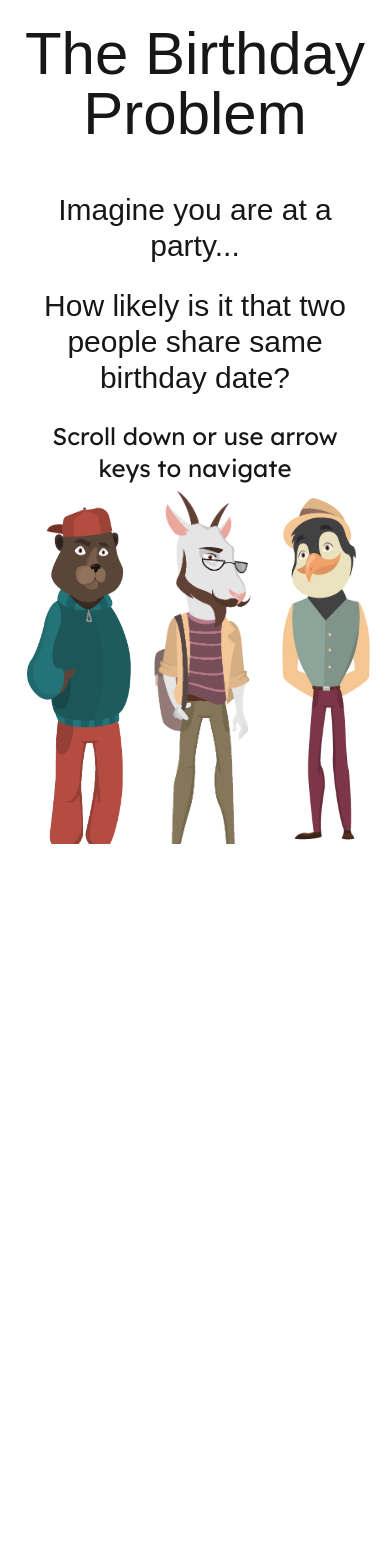
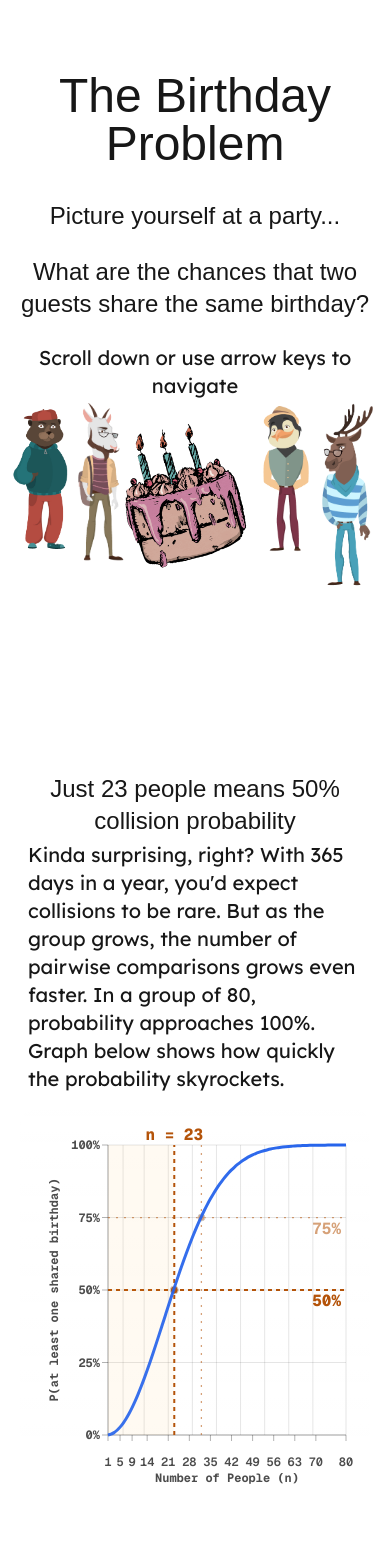
Before and after one commit to twohiccups/birthday-problem, a Next.js app: page / in a window 390 px wide. Shown: the top 1568 px of the page. Before the commit the page ends 844 px from the top, so only its background shows below. Built offline with nearby package versions, Linux system fonts and the light colour scheme; a web font is replaced by a local one.

Commit message:
feat: dark mode and layout changes

```diff
--- a/src/app/components/CalendarControls.tsx
+++ b/src/app/components/CalendarControls.tsx
@@ -13,7 +13,7 @@ export default function CalendarControls({
     onMultiRoll: (times: number) => void;
 }) {
     return (
-        <div className="flex flex-wrap items-end gap-4 border-6 rounded-xl  border-neutral-200 p-4">
+        <div className="flex flex-wrap items-end gap-4 border-6 rounded-xlborder-neutral-200 p-4 font-lexend-deca">
             <div>
                 <label htmlFor="n" className="block text-sm font-medium">
                     Number of people
@@ -36,7 +36,7 @@ export default function CalendarControls({
             <div className="flex items-center gap-2">
                 <button
                     type="button"
-                    className="rounded-lg border border-neutral-300 px-4 py-2 shadow-sm hover:bg-neutral-50 active:scale-[.99]"
+                    className="font-sans rounded-lg border border-neutral-300 px-4 py-2 shadow-sm hover:bg-neutral-50 active:scale-[.99]"
                     aria-label="Generate a new random set of birthdays"
                     onClick={onRoll}
                 >
--- a/src/app/components/CollisionProbabilityGraph.tsx
+++ b/src/app/components/CollisionProbabilityGraph.tsx
@@ -1,20 +1,14 @@
 // app/components/CollisionGraph.tsx
 "use client";
-import React, {
-    useMemo,
-    useState,
-    forwardRef,
-    useImperativeHandle,
-} from "react";
+import React, { useMemo, useState, forwardRef, useImperativeHandle } from "react";
 import {
-
     ResponsiveContainer, LineChart, Line, CartesianGrid, XAxis, YAxis, Tooltip,
     ReferenceLine, ReferenceDot, ReferenceArea, Label,
 } from "recharts";
 import clsx from "clsx";
 import { collisionProbability } from "../lib/calendar/util";
 
-const N_MAX = 85;
+const N_MAX = 80;
 const N_AT_50 = 23;
 const N_AT_75 = 32;
 
@@ -23,21 +17,21 @@ const baseData = Array.from({ length: N_MAX }, (_, i) => {
     return { n, p: collisionProbability(n) };
 });
 
+// 🎨 Colors come from CSS vars so they adapt to light/dark automatically.
 const colors = {
-    line: "#60a5fa",
-    grid: "rgba(255,255,255,0.08)",
-    axis: "rgba(255,255,255,0.7)",
-    axisLight: "rgba(255,255,255,0.4)",
-    refBold: "#f59e0b",
-    refSubtle: "rgba(245, 158, 11, 0.45)",
-    fill50: "rgba(245, 158, 11, 0.075)",
-    tooltipBg: "rgba(17,17,17,0.95)",
-    tooltipBorder: "rgba(255,255,255,0.08)",
+    line: "var(--chart-line)",
+    grid: "var(--chart-grid)",
+    axis: "var(--chart-axis)",
+    axisLight: "var(--chart-axisLight)",
+    refBold: "var(--chart-refBold)",
+    refSubtle: "var(--chart-refSubtle)",
+    fill50: "var(--chart-fill50)",
+    tooltipBg: "var(--chart-tooltipBg)",
+    tooltipBorder: "var(--chart-tooltipBorder)",
+    tooltipLabel: "var(--chart-tooltipLabel)",
 };
 
-export type CollisionGraphHandle = {
-    play: () => void;
-};
+export type CollisionGraphHandle = { play: () => void };
 
 export const CollisionProbabilityGraph = forwardRef<CollisionGraphHandle, { className?: string }>(
     function CollisionGraph({ className }, ref) {
@@ -47,7 +41,7 @@ export const CollisionProbabilityGraph = forwardRef<CollisionGraphHandle, { clas
 
         useImperativeHandle(ref, () => ({
             play: () => {
-                setRunId(Date.now());   // force remount of line
+                setRunId(Date.now());
                 setIsAnimating(true);
             },
         }), []);
@@ -55,13 +49,13 @@ export const CollisionProbabilityGraph = forwardRef<CollisionGraphHandle, { clas
         return (
             <div
                 className={clsx(
-                    "tabular-nums font-geist-mono w-full h-full min-h-[280px] rounded-2xl p-3",
+                    "tabular-nums font-geist-mono w-ful min-h-[280px] rounded-2xl p-3",
                     "bg-gradient-to-b from-white/5 to-white/0",
+                    "dark:from-white/5 dark:to-white/0",
                     className
-                )}
-            >
-                <ResponsiveContainer width="100%" height="100%">
-                    <LineChart data={data} margin={{ top: 24, right: 28, bottom: 56, left: 64 }}>
+                )}>
+                <ResponsiveContainer width="100%" height={400}>
+                    <LineChart data={data} margin={{ top: 24, right: 12, bottom: 56, left: 12 }}>
                         <CartesianGrid stroke={colors.grid} vertical horizontal />
                         <XAxis
                             dataKey="n"
@@ -91,8 +85,8 @@ export const CollisionProbabilityGraph = forwardRef<CollisionGraphHandle, { clas
                                 value="P(at least one shared birthday)"
                                 angle={-90}
                                 position="insideLeft"
-                                offset={12}
-                                style={{ fill: colors.axis, fontSize: 12, fontWeight: 700 }}
+                                offset={10}
+                                style={{ fill: colors.axis, fontSize: 12, fontWeight: 700, textAnchor: "middle" }}
                             />
                         </YAxis>
                         <Tooltip
@@ -104,10 +98,10 @@ export const CollisionProbabilityGraph = forwardRef<CollisionGraphHandle, { clas
                                 padding: "8px 10px",
                                 minWidth: 120,
                             }}
-                            labelStyle={{ color: colors.axis, fontWeight: 700 }}
+                            labelStyle={{ color: "var(--chart-tooltipLabel)", fontWeight: 700 }}
                             formatter={(val: number) => [`~${(val * 100).toFixed(2)}%`, "P(collision)"]}
                             labelFormatter={(label: number) => `n = ${label}`}
-                            wrapperStyle={{ fontVariantNumeric: "tabular-nums" as any }}
+                            wrapperStyle={{ fontVariantNumeric: "tabular-nums" as never }}
                         />
                         <ReferenceLine y={0.5} stroke={colors.refBold} strokeDasharray="4 4" strokeWidth={2}>
                             <Label value="50%" position="insideTopRight" style={{ fill: colors.refBold, fontWeight: 800 }} />
@@ -121,19 +115,19 @@ export const CollisionProbabilityGraph = forwardRef<CollisionGraphHandle, { clas
                             <Label value="75%" position="insideTopRight" style={{ fill: colors.refSubtle, fontWeight: 700 }} />
                         </ReferenceLine>
                         <ReferenceLine x={N_AT_75} stroke={colors.refSubtle} strokeDasharray="2 6" strokeWidth={1.25}>
-                            <Label value={`n = ${N_AT_75}`} position="top" style={{ fill: colors.refSubtle, fontWeight: 700 }} />
+                            <Label className="hidden sm:inline" value={`n = ${N_AT_75}`} position="top" style={{ fill: colors.refSubtle, fontWeight: 700 }} />
                         </ReferenceLine>
                         <ReferenceDot x={N_AT_75} y={0.75} r={3.5} fill={colors.refSubtle} />
+
                         <defs>
                             <linearGradient id="lineGrad" x1="0" y1="0" x2="1" y2="0">
-                                <stop offset="0%" stopColor={colors.line} stopOpacity={0.9} />
-                                <stop offset="100%" stopColor={colors.line} stopOpacity={1} />
+                                <stop offset="0%" stopColor="var(--chart-line)" stopOpacity={0.9} />
+                                <stop offset="100%" stopColor="var(--chart-line)" stopOpacity={1} />
                             </linearGradient>
                         </defs>
 
-                        {/* Never animate on mount. Only animate when `play()` sets runId + isAnimating */}
                         <Line
-                            key={runId ?? "static"}      // stable key on mount => no implicit animation
+                            key={runId ?? "static"}
                             type="monotone"
                             dataKey="p"
                             name="P(collision)"
@@ -148,7 +142,7 @@ export const CollisionProbabilityGraph = forwardRef<CollisionGraphHandle, { clas
                         />
                     </LineChart>
                 </ResponsiveContainer>
-            </div>
+            </div >
         );
     }
 );
--- /dev/null
+++ b/src/app/components/FunIntro.tsx
@@ -0,0 +1,49 @@
+import { motion } from "motion/react";
+import Image from "next/image";
+
+export default function FunIntro() {
+    return (
+        <>
+            <div className="flex flex-col">
+                <div className="flex flex-col gap-6 text-center">
+                    <h1 className="mt-2 mb-2">The Birthday Problem</h1>
+                    <h2>Picture yourself at a party...</h2>
+                    <h2>What are the chances that two guests share the same birthday?</h2>
+                    <h3>Scroll down or use arrow keys to navigate</h3>
+                </div>
+            </div>
+            <div className="flex justify-between text-center">
+                <div>
+                    <Image src={"/assets/animal1.png"} alt={"Bear"} width={120} height={300} />
+                    <p></p>
+                </div>
+                <div>
+                    <Image src={"/assets/animal2.png"} alt={"Goat"} width={100} height={300} />
+                </div>
+                <motion.div
+                    className="flex flex-col justify-center"
+                    animate={{
+                        rotate: [0, 15, 0, -15, 0],
+                        x: [0, 10, 0, -10, 0]
+                    }}
+                    transition={{
+                        duration: 4,
+                        repeat: Infinity,
+                        repeatType: "loop",
+                        ease: "easeInOut",
+                    }}
+
+                >
+                    <Image src={"/assets/cake.png"} alt={"Cake"} width={250} height={200} />
+                </motion.div>
+
+                <div>
+                    <Image src={"/assets/animal3.png"} alt={"Bird"} width={120} height={300} />
+                </div>
+                <div>
+                    <Image src={"/assets/animal4.png"} alt={"Elk"} width={120} height={300} />
+                </div>
+            </div>
+        </>
+    )
+}
--- a/src/app/components/IntuitionText.tsx
+++ b/src/app/components/IntuitionText.tsx
@@ -4,7 +4,7 @@ import Image from "next/image";
 
 export default function IntuitionText() {
     return (
-        <div>
+        <div className="space-y-8">
             <h2 className="my-6">Intuition</h2>
             <h3>Why does the probability of collision grow so fast? With each new person, we have to compare their birthday to everyone else&apos;s
                 When a 24<sup>th</sup> person joins, we need to make sure they are not born on the same day as the previous 23. And so, The larger the group, the more connections we have to consider.
@@ -15,9 +15,9 @@ export default function IntuitionText() {
                 <Image
                     src="/assets/equation3.svg"
                     alt="Equation showing product of decreasing choices"
-                    width={750}
+                    width={350}
                     height={140}
-                    className="invert max-w-full h-auto"
+                    className="dark:invert max-w-full h-auto"
                     priority
                 />
             </FormulaDiv>
--- a/src/app/components/Section.tsx
+++ b/src/app/components/Section.tsx
@@ -1,20 +1,14 @@
-// components/Section.tsx
 import { ReactNode } from "react";
 
-type Props = { children: ReactNode; className?: string };
-
-export default function Section({ children, className }: Props) {
+export default function Section({ children, className }: { children: ReactNode; className?: string }) {
     return (
         <section
             className={[
-                "h-dvh min-h-dvh snap-start snap-always",
-                "px-6 sm:px-20 overflow-hidden",
-                "flex items-center",             // center vertically
+                "py-16 md:py-24",
                 className || ""
             ].join(" ")}
         >
-            {/* key: min-h-0 so inner flex children can actually shrink inside the viewport */}
-            <div className="w-full h-full min-h-0">{children}</div>
+            <div className="max-w-7xl mx-auto px-3 w-full">{children}</div>
         </section>
     );
 }
--- a/src/app/globals.css
+++ b/src/app/globals.css
@@ -2,15 +2,24 @@
 
 html, body {
   height: 100%;
+  width: 100%;
   scrollbar-width: none;
-  overflow: hidden;
-  /* If you really want no scrollbars in WebKit: */
-  &::-webkit-scrollbar { width: 0; height: 0; }
+
 }
 
 :root {
   --background: #ffffff;
   --foreground: #171717;
+  --chart-line: #2563eb; /* blue-600 */
+  --chart-grid: rgba(0, 0, 0, 0.10);
+  --chart-axis: rgba(0, 0, 0, 0.70);
+  --chart-axisLight: rgba(0, 0, 0, 0.30);
+  --chart-refBold: #b45309;             /* amber-700 */
+  --chart-refSubtle: rgba(180, 83, 9, 0.55);
+  --chart-fill50: rgba(245, 158, 11, 0.10);
+  --chart-tooltipBg: rgba(255, 255, 255, 0.98);
+  --chart-tooltipBorder: rgba(0, 0, 0, 0.10);
+  --chart-tooltipLabel: #111827;
 }
 
 @theme inline {
@@ -26,8 +35,20 @@ html, body {
   :root {
     --background: #0a0a0a;
     --foreground: #ededed;
+      --chart-line: #60a5fa;
+    --chart-grid: rgba(255, 255, 255, 0.10);
+    --chart-axis: rgba(255, 255, 255, 0.70);
+    --chart-axisLight: rgba(255, 255, 255, 0.40);
+    --chart-refBold: #f59e0b;
+    --chart-refSubtle: rgba(245, 158, 11, 0.45);
+    --chart-fill50: rgba(245, 158, 11, 0.075);
+    --chart-tooltipBg: rgba(17, 17, 17, 0.95);
+    --chart-tooltipBorder: rgba(255, 255, 255, 0.08);
+    --chart-tooltipLabel: #e5e7eb;
   }
+
 }
+
 
 body {
   background: var(--background);
@@ -36,7 +57,7 @@ body {
 }
 
 @layer base {
-  h1 { @apply text-6xl sm:text-8xl; }
-  h2 { @apply text-3xl sm:text-5xl  }
-  h3 { @apply text-2xl sm:text-3xl font-lexend-deca; }
+  h1 { @apply text-5xl sm:text-8xl; }
+  h2 { @apply text-2xl sm:text-5xl  }
+  h3 { @apply text-xl sm:text-3xl font-lexend-deca; }
 }
--- a/src/app/page.tsx
+++ b/src/app/page.tsx
@@ -1,89 +1,61 @@
 'use client'
-import { motion } from "motion/react";
+
 import Calendar from "./components/Calendar";
 import { CollisionProbabilityGraph } from "./components/CollisionProbabilityGraph";
 import Comparisons from "./components/Comparisons";
 import Section from "./components/Section";
-import Image from "next/image";
 import Formula from "./components/Formula";
 import IntuitionText from "./components/IntuitionText";
+import FunIntro from "./components/FunIntro";
 
 export default function Home() {
   return (
-    <main className="font-sans h-dvh min-h-dvh overflow-y-scroll snap-y snap-mandatory scroll-smooth overscroll-y-contain">
+    <main className="font-sans min-h-screen overflow-y-auto space-y-12 md:space-y-16">
       <Section>
-        <div className="flex flex-col">
-          <div className="flex flex-col gap-6 text-center">
-            <h1 className="my-6">The Birthday Problem</h1>
-            <h2 >Imagine you are at a party...</h2>
-            <h2 >How likely is it that two people share same birthday date?</h2>
-            <h3>Scroll down or use arrow keys to navigate</h3>
-          </div>
-        </div>
 
-        <div className="flex justify-between text-center">
-          <Image src={"/assets/animal1.png"} alt={"Cake"} width={120} height={300} />
-          <Image src={"/assets/animal2.png"} alt={"Cake"} width={120} height={300} />
-          <motion.div
-            className="flex flex-col justify-center"
-            animate={{
-              rotate: [0, 15, 0, -15, 0],
-              x: [0, 10, 0, -10, 0]
-            }}
-            transition={{
-              duration: 4,     // total time for one full cycle
-              repeat: Infinity, // keep looping
-              repeatType: "loop", // can be 'mirror' or 'reverse' too
-              ease: "easeInOut",
-            }}
-
-          >
-            <Image src={"/assets/cake.png"} alt={"Cake"} width={250} height={200} />
-          </motion.div>
-          <Image src={"/assets/animal3.png"} alt={"Cake"} width={120} height={300} />
-          <Image src={"/assets/animal4.png"} alt={"Cake"} width={120} height={300} />
-        </div>
+        <FunIntro />
       </Section>
 
       <Section>
-        <div className="h-full">
-          <div className="h-1/3">
-            <h2 className="text-center my-6">Just 23 people means 50% collision probability</h2>
-            <h3>Kinda surprising, right? With 365 days in a year, you&apos;d expect collisions to be rare. But as the group grows, the number of comparisons between each pair of people grows even faster! In a group of 80, probability approaches 100%. Graph below shows how quickly the probability skyrockets.</h3>
+        <div className="flex flex-col gap-4 md:gap-6">
+          <div className="px-4 pt-1 space-y-3 md:space-y-4">
+            <h2 className="text-center my-1 md:my-2">
+              Just 23 people means 50% collision probability
+            </h2>
+            <h3 className="text-balance">
+              Kinda surprising, right? With 365 days in a year, you&apos;d expect
+              collisions to be rare. But as the group grows, the number of pairwise
+              comparisons grows even faster. In a group of 80, probability approaches
+              100%. Graph below shows how quickly the probability skyrockets.
+            </h3>
+          </div>
 
-          </div>
-          {/* <div className=""> */}
-          <div className="h-2/3">
-            <CollisionProbabilityGraph />
+          {/* Give the chart real height; remove flex-1 */}
+          <div className="px-2 pb-2">
+            <CollisionProbabilityGraph className="max-h-[340px] md:h-[440px]" />
           </div>
         </div>
-        {/* </div> */}
       </Section>
-
-
 
       <Section>
         <Formula />
       </Section>
 
-
-
       <Section>
         <Calendar />
       </Section>
 
-
-
       <Section>
-        <div className="flex">
-          <div className="w-1/2">
+        <div className="flex flex-col sm:flex-row gap-6">
+          <div className="sm:w-1/2">
             <IntuitionText />
           </div>
-          <div className="w-1/2">
+          <div className="sm:w-1/2">
             <Comparisons />
           </div>
         </div>
       </Section>
-    </main >
+
+    </main>
   );
 }
```
Also changed, not shown: src/app/components/Calendar.tsx (+3 -4 lines), src/app/components/Comparisons.tsx (+71 -39 lines), src/app/components/Formula.tsx (+3 -4 lines).
